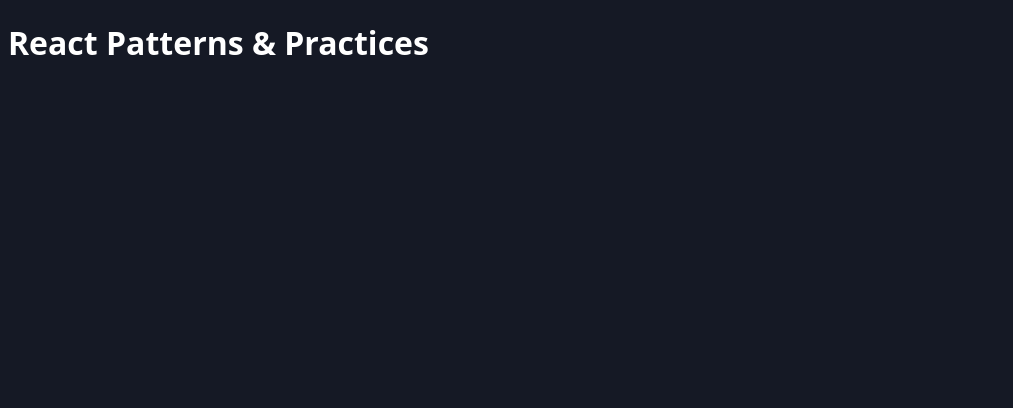
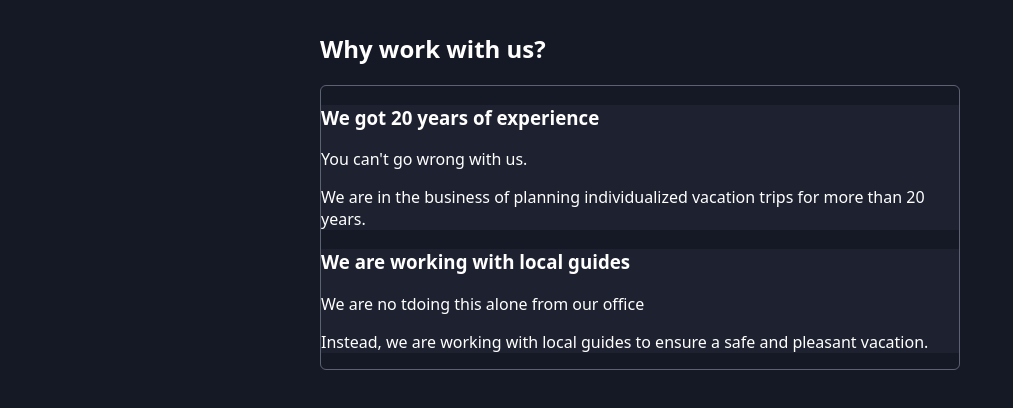
Before and after one commit to AnastasiosMpoletis/react-travel, a React (Vite) app: page / in a window 1280 px wide. Shown: the top 408 px of the page, without its empty margins (0-1013 px from the left). Built offline with nearby package versions, Linux system fonts and the light colour scheme.

Commit message:
L-540. Create Accordion and AccordionItems

```diff
--- a/src/App.jsx
+++ b/src/App.jsx
@@ -1,5 +1,29 @@
+import Accordion from "./components/Accordion/Accordion.jsx";
+import AccordionItem from "./components/Accordion/AccordionItem.jsx";
+
 function App() {
-  return <h1>React Patterns & Practices</h1>;
+  return (
+    <main>
+      <section>
+        <h2>Why work with us?</h2>
+        <Accordion className="accordion">
+          <AccordionItem className="accordion-item" title="We got 20 years of experience">
+            <article>
+              <p>You can&apos;t go wrong with us.</p>
+              <p>We are in the business of planning individualized vacation trips for more than 20 years.</p>
+            </article>
+          </AccordionItem>
+          <AccordionItem className="accordion-item" title="We are working with local guides">
+            <article>
+              <p>We are no tdoing this alone from our office</p>
+              <p>Instead, we are working with local guides to ensure a safe and pleasant vacation.</p>
+            </article>
+          </AccordionItem>
+
+        </Accordion>
+      </section>
+    </main>
+  );
 }
 
 export default App;
--- /dev/null
+++ b/src/components/Accordion/Accordion.jsx
@@ -0,0 +1,7 @@
+export default function Accordion({ children, className }) {
+  return (
+    <ul className={className}>
+      {children}
+    </ul>
+  );
+}
--- /dev/null
+++ b/src/components/Accordion/AccordionItem.jsx
@@ -0,0 +1,10 @@
+export default function AccordionItem({ className, title, children }) {
+  return (
+    <li className={className}>
+      <h3>{title}</h3>
+      <div>
+        {children}
+      </div>
+    </li>
+  );
+}
```
